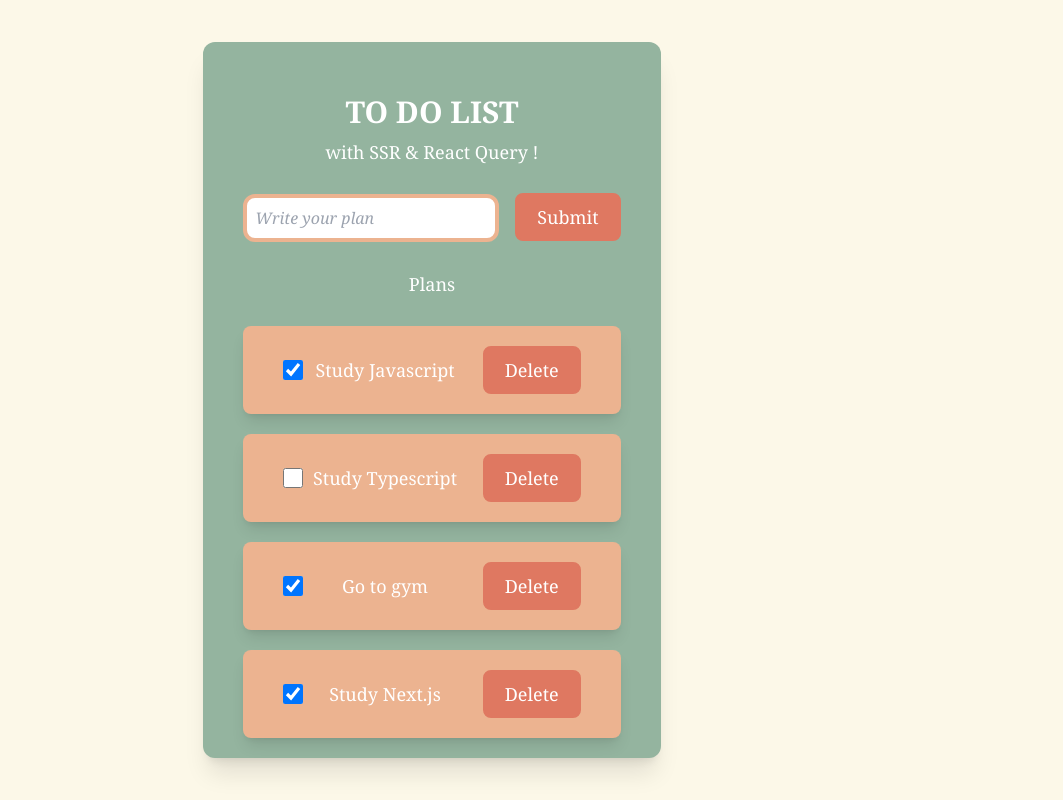
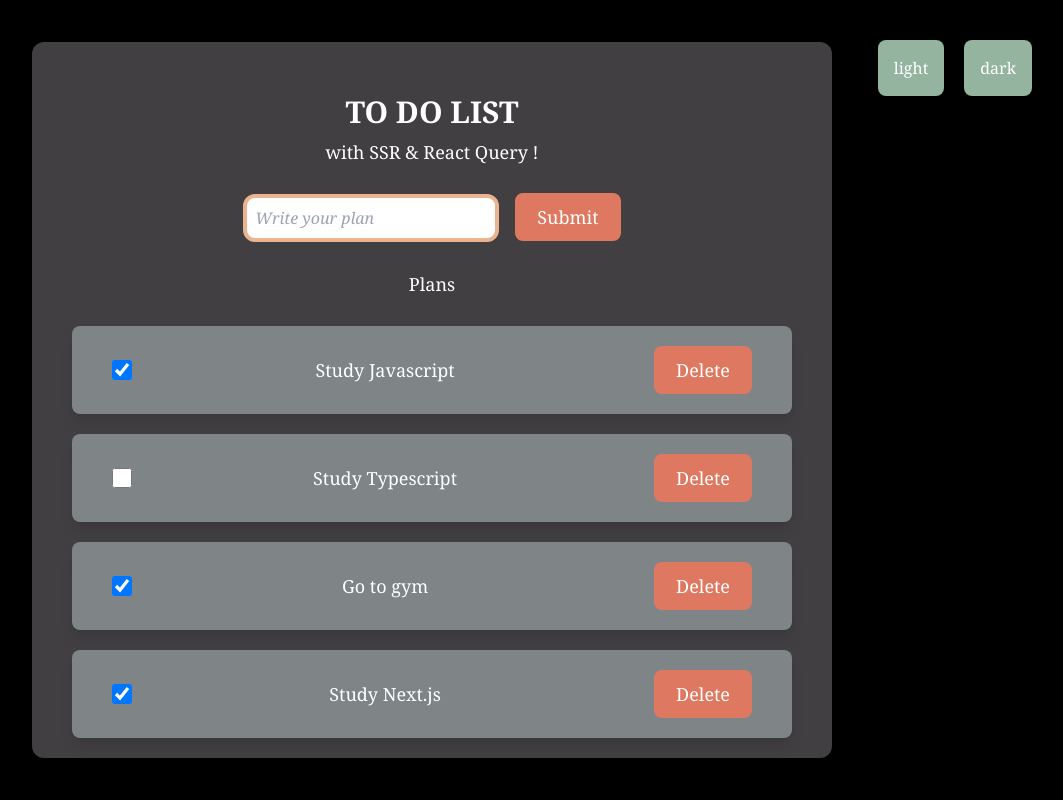
Before and after one commit to root-zero-o/SSR_todolist, a Next.js app: page /todoList in a window 1280 px wide. Shown: the whole page, without its empty margins (208-1271 px from the left). Built offline with nearby package versions, Linux system fonts and the light colour scheme; data requests are answered from the project's data file.

Commit message:
다크모드 구현 완료

```diff
--- /dev/null
+++ b/components/DarkMode.tsx
@@ -0,0 +1,21 @@
+import React from 'react'
+
+const DarkMode = () => {
+
+    const onLightMode = () => {
+        document.documentElement.classList.remove("dark")
+    }
+
+    const onDarkMode = () => {
+        document.documentElement.classList.add("dark")
+    }
+
+  return (
+    <div className="absolute top-10 right-10">
+        <button onClick={onLightMode}className="bg-green font-serif p-4 rounded-lg mr-5 text-white">light</button>
+        <button onClick={onDarkMode} className="bg-green font-serif p-4 rounded-lg text-white">dark</button>
+    </div>
+  )
+}
+
+export default DarkMode;
--- a/components/ListContainer.tsx
+++ b/components/ListContainer.tsx
@@ -1,6 +1,7 @@
 import React from 'react'
 import UseGetTodos from '../Hooks/useGetTodos';
 import { TodoType } from '../types';
+import DarkMode from './DarkMode';
 import List from './List';
 
 const ListContainer = () => {
@@ -9,6 +10,7 @@ const ListContainer = () => {
 
   return (
     <div className="flex flex-col">
+        <DarkMode/>
         { data.map((value : TodoType, index : number) => (
             <List
                 key={index}
--- a/pages/_app.tsx
+++ b/pages/_app.tsx
@@ -1,6 +1,5 @@
 import React from "react";
 import type { AppProps } from "next/app";
-import "../styles/globals.css";
 import "../styles/elements.css";
 import { Hydrate, QueryClient, QueryClientProvider } from "react-query";
 import { ReactQueryDevtools } from "react-query/devtools"
--- /dev/null
+++ b/pages/_document.tsx
@@ -0,0 +1,21 @@
+import Document, { Html, Head, Main, NextScript } from 'next/document'
+
+class MyDocument extends Document {
+
+  render() {
+    return (
+      <Html className='dark'>
+        <Head>
+            <title>Todo List</title>
+            <meta charSet='utf-8'></meta>
+        </Head>
+        <body>
+          <Main />
+          <NextScript />
+        </body>
+      </Html>
+    )
+  }
+}
+
+export default MyDocument
--- a/pages/index.tsx
+++ b/pages/index.tsx
@@ -6,6 +6,7 @@ import { getTodoData } from '../api/api';
 import { queryKeys } from '../keys';
 import UseGetTodos from '../Hooks/useGetTodos';
 import { TodoType } from '../types';
+import DarkMode from '../components/DarkMode';
 
 const Index = () => {
 
@@ -15,9 +16,10 @@ const Index = () => {
   const incompletedData = data.filter((value : TodoType) => value.completed === false)
 
   return (
-    <div className='flex flex-col items-center justify-center space-y-5'>
-      <span className="font-serif text-5xl">TO DO LIST</span>
-      <span className="font-serif text-lg ">You have {incompletedData.length} works to do !</span>
+    <div className='flex flex-col p-10 items-center justify-center space-y-5 bg-ivory w-screen h-screen dark:bg-black'>
+      <DarkMode/>
+      <span className="font-serif text-5xl dark:text-white">TO DO LIST</span>
+      <span className="font-serif text-lg dark:text-white">You have {incompletedData.length} works to do !</span>
       <button
         className='btn1'
         onClick={() => router.push("/todoList")}>
--- a/pages/todoList.tsx
+++ b/pages/todoList.tsx
@@ -11,6 +11,7 @@ const TodoList = () => {
 
 
   return (
+    <div className='flex flex-col p-10 items-center justify-center space-y-5 bg-ivory w-screen h-screen dark:bg-black'>
       <div className="container">
         <div className="flex flex-col mt-8">
           <h1>TO DO LIST</h1>
@@ -20,6 +21,8 @@ const TodoList = () => {
         <h2>Plans</h2>
         <ListContainer/>
       </div>
+    </div>
+
   )
 }
 
--- a/styles/elements.css
+++ b/styles/elements.css
@@ -1,6 +1,14 @@
 @tailwind base;
 @tailwind components;
 @tailwind utilities;
+
+body {
+  display: flex;
+  align-items: center;
+  justify-content: center;
+  width: 100vw;
+  height: 100vh;
+}
 
 @layer base {
   h1 {
@@ -13,7 +21,7 @@
 
 @layer components {
   .container {
-    @apply bg-ivory bg-green rounded-xl py-5 px-10 grid text-center space-y-2 shadow-xl;
+    @apply bg-green dark:bg-dark rounded-xl w-2/3 py-5 px-10 grid text-center space-y-2 shadow-xl;
   }
   .main-input {
     @apply font-serif w-64 border-4 border-orange rounded-xl my-5 p-2 focus:outline-none focus:border-red placeholder:italic;
@@ -22,7 +30,7 @@
     @apply bg-red border-2 border-red py-2 px-5 ml-4 rounded-lg hover:border-2 hover:shadow-md;
   }
   .card {
-    @apply bg-orange rounded-lg mt-5 py-5 px-10 flex justify-between items-center shadow-lg;
+    @apply bg-orange dark:bg-grey rounded-lg mt-5 py-5 px-10 flex justify-between items-center shadow-lg;
   }
   .checkbox {
     @apply w-5 h-5;
--- a/styles/globals.css
+++ /dev/null
@@ -1,12 +0,0 @@
-@tailwind base;
-@tailwind components;
-@tailwind utilities;
-
-body {
-  width: 100vw;
-  height: 100vh;
-  background-color: #fcf8e8;
-  display: flex;
-  justify-content: center;
-  align-items: center;
-}
--- a/tailwind.config.js
+++ b/tailwind.config.js
@@ -1,6 +1,7 @@
 /** @type {import('tailwindcss').Config} */
 module.exports = {
   purge: ["./pages/**/*.{js,ts,jsx,tsx}", "./components/**/*.{js,ts,jsx,tsx}"],
+  darkMode: "class",
   theme: {
     screens: {
       "mobile" : {"min" : "320px", "max" : "480px"},
@@ -12,7 +13,10 @@ module.exports = {
       green: "#94B49F",
       orange: "#ECB390",
       red: "#DF7861",
-      white: "#FFFFFF"
+      white: "#FFFFFF",
+      black:"#000000",
+      dark:"#413F42",
+      grey: "#7F8487"
     },
     extend: {},
   },
```
Lines whose indentation alone changed are shown as unchanged.
